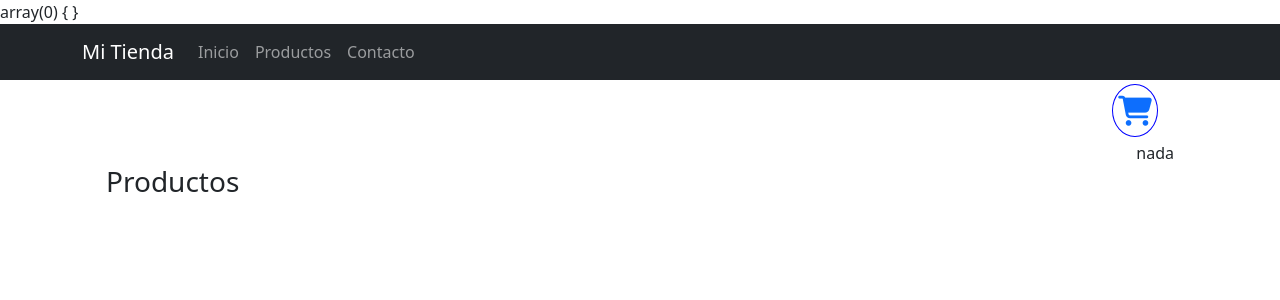
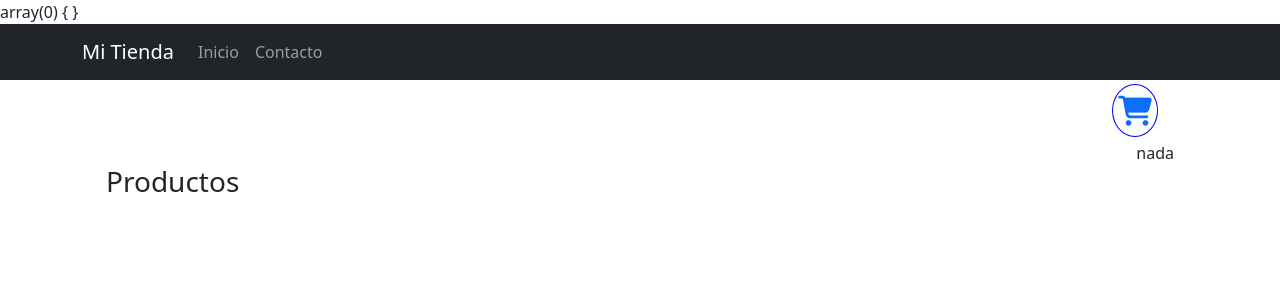
Before and after one commit to tfermoso/phpproduccion, a PHP site: page / in a window 1280 px wide. Shown: the top 300 px of the page. Run offline with PHP 8.4, Linux system fonts and the light colour scheme; data that the repository does not hold is empty; a stand-in replaces the project's code that opens the database connection; some libraries are stand-ins or nearby versions.

Commit message:
creando header.php

```diff
--- /dev/null
+++ b/header.php
@@ -0,0 +1,52 @@
+
+
+
+<!doctype html>
+<html lang="en">
+
+<head>
+    <!-- Required meta tags -->
+    <meta charset="utf-8">
+    <meta name="viewport" content="width=device-width, initial-scale=1">
+
+    <!-- Bootstrap CSS -->
+    <link href="https://cdn.jsdelivr.net/npm/bootstrap@5.0.2/dist/css/bootstrap.min.css" rel="stylesheet" integrity="sha384-EVSTQN3/azprG1Anm3QDgpJLIm9Nao0Yz1ztcQTwFspd3yD65VohhpuuCOmLASjC" crossorigin="anonymous">
+    <link rel="stylesheet" href="assets/css/index.css">
+    <link rel="stylesheet" href="https://cdnjs.cloudflare.com/ajax/libs/font-awesome/6.5.2/css/all.min.css" integrity="sha512-SnH5WK+bZxgPHs44uWIX+LLJAJ9/2PkPKZ5QiAj6Ta86w+fsb2TkcmfRyVX3pBnMFcV7oQPJkl9QevSCWr3W6A==" crossorigin="anonymous" referrerpolicy="no-referrer" />
+    <title>App Orders</title>
+</head>
+
+<body>
+
+    <nav class="navbar navbar-expand-lg navbar-dark bg-dark">
+        <div class="container">
+            <a class="navbar-brand" href="#">Mi Tienda</a>
+            <div>
+                <button class="navbar-toggler" type="button" data-bs-toggle="collapse" data-bs-target="#navbarSupportedContent" aria-controls="navbarSupportedContent" aria-expanded="false" aria-label="Toggle navigation">
+                    <span class="navbar-toggler-icon"></span>
+                </button>
+            </div>
+            <div class="collapse navbar-collapse " id="navbarSupportedContent">
+                <ul class="navbar-nav ml-auto">
+                    <li class="nav-item">
+                        <a class="nav-link" href="./">Inicio</a>
+                    </li>
+                    <li class="nav-item">
+                        <a class="nav-link" href="#">Contacto</a>
+                    </li>
+
+
+                </ul>
+                <li class="nav-item dropdown navbar-nav ms-auto" <?php if (!isset($user)) echo 'hidden'; ?>>
+                    <a class="nav-link dropdown-toggle" href="#" id="navbarDropdown" role="button" data-bs-toggle="dropdown" aria-expanded="false">
+                    <span id="user"><?php if (isset($user)) echo $user; ?></span>
+                    </a>
+                    <ul class="dropdown-menu" aria-labelledby="navbarDropdown">
+                        <li><a class="dropdown-item" href="close">Close</a></li>
+
+                    </ul>
+                </li>
+
+            </div>
+        </div>
+    </nav>
--- a/index.php
+++ b/index.php
@@ -50,57 +50,7 @@ if (isset($_SESSION["username"])) {
 
 
 ?>
-<!doctype html>
-<html lang="en">
-
-<head>
-    <!-- Required meta tags -->
-    <meta charset="utf-8">
-    <meta name="viewport" content="width=device-width, initial-scale=1">
-
-    <!-- Bootstrap CSS -->
-    <link href="https://cdn.jsdelivr.net/npm/bootstrap@5.0.2/dist/css/bootstrap.min.css" rel="stylesheet" integrity="sha384-EVSTQN3/azprG1Anm3QDgpJLIm9Nao0Yz1ztcQTwFspd3yD65VohhpuuCOmLASjC" crossorigin="anonymous">
-    <link rel="stylesheet" href="assets/css/index.css">
-    <link rel="stylesheet" href="https://cdnjs.cloudflare.com/ajax/libs/font-awesome/6.5.2/css/all.min.css" integrity="sha512-SnH5WK+bZxgPHs44uWIX+LLJAJ9/2PkPKZ5QiAj6Ta86w+fsb2TkcmfRyVX3pBnMFcV7oQPJkl9QevSCWr3W6A==" crossorigin="anonymous" referrerpolicy="no-referrer" />
-    <title>App Orders</title>
-</head>
-
-<body>
-
-    <nav class="navbar navbar-expand-lg navbar-dark bg-dark">
-        <div class="container">
-            <a class="navbar-brand" href="#">Mi Tienda</a>
-            <div>
-                <button class="navbar-toggler" type="button" data-bs-toggle="collapse" data-bs-target="#navbarSupportedContent" aria-controls="navbarSupportedContent" aria-expanded="false" aria-label="Toggle navigation">
-                    <span class="navbar-toggler-icon"></span>
-                </button>
-            </div>
-            <div class="collapse navbar-collapse " id="navbarSupportedContent">
-                <ul class="navbar-nav ml-auto">
-                    <li class="nav-item">
-                        <a class="nav-link" href="./">Inicio</a>
-                    </li>
-                    <li class="nav-item">
-                        <a class="nav-link" href="#">Productos</a>
-                    </li>
-                    <li class="nav-item">
-                        <a class="nav-link" href="#">Contacto</a>
-                    </li>
-
-                </ul>
-                <li class="nav-item dropdown navbar-nav ms-auto" <?php if (!isset($user)) echo 'hidden'; ?>>
-                    <a class="nav-link dropdown-toggle" href="#" id="navbarDropdown" role="button" data-bs-toggle="dropdown" aria-expanded="false">
-                    <span id="user"><?php if (isset($user)) echo $user; ?></span>
-                    </a>
-                    <ul class="dropdown-menu" aria-labelledby="navbarDropdown">
-                        <li><a class="dropdown-item" href="close">Close</a></li>
-
-                    </ul>
-                </li>
-
-            </div>
-        </div>
-    </nav>
+<?php include("header.php"); ?>
     <div class="container contenedor-productos row">
         <div class="shop-cart" id="cart">
             <a class="nav-link" href="cart"><span><i class="fas fa-shopping-cart"></i><?php echo isset($cart) ? count($cart) : ''; ?> </span></a>
```
Also changed, not shown: cart.php (+1 -50 lines).
